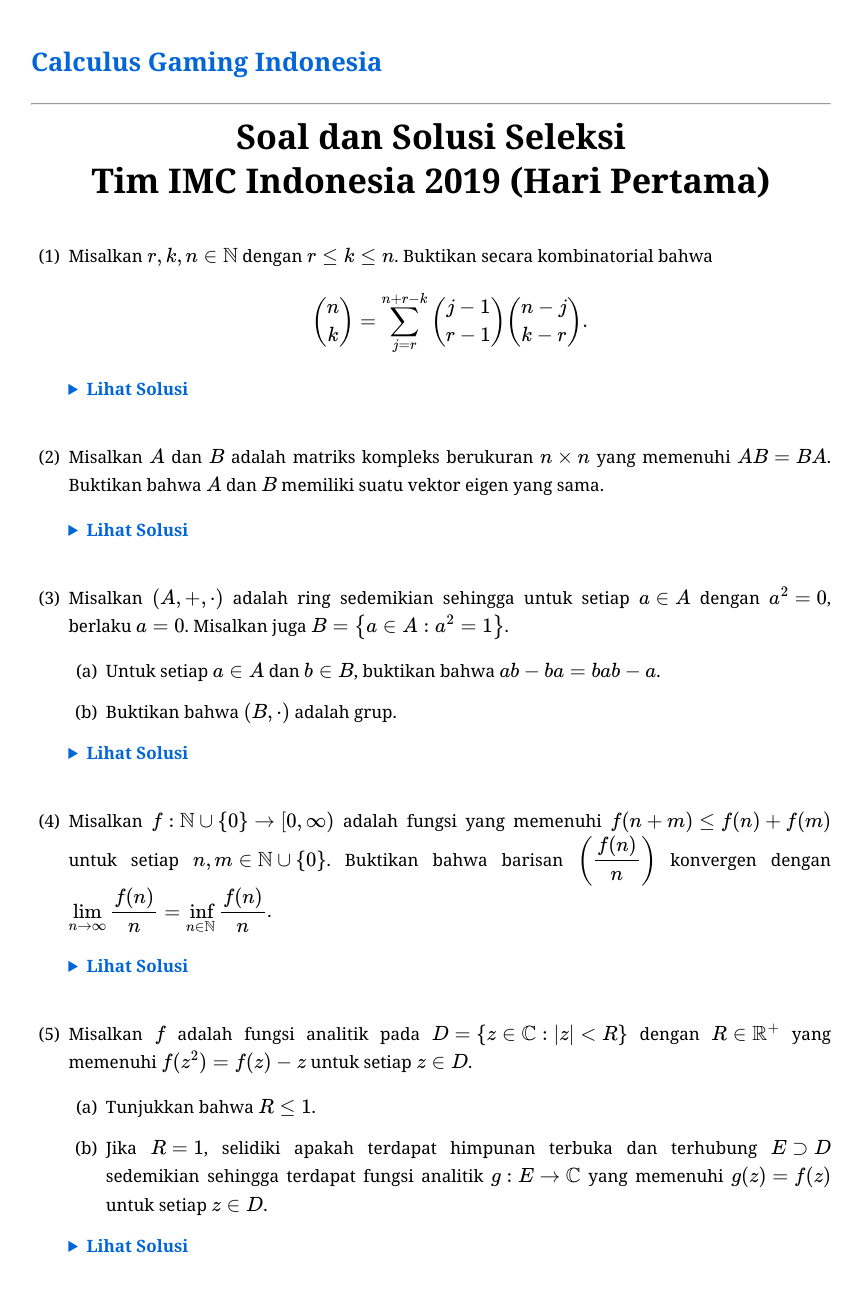
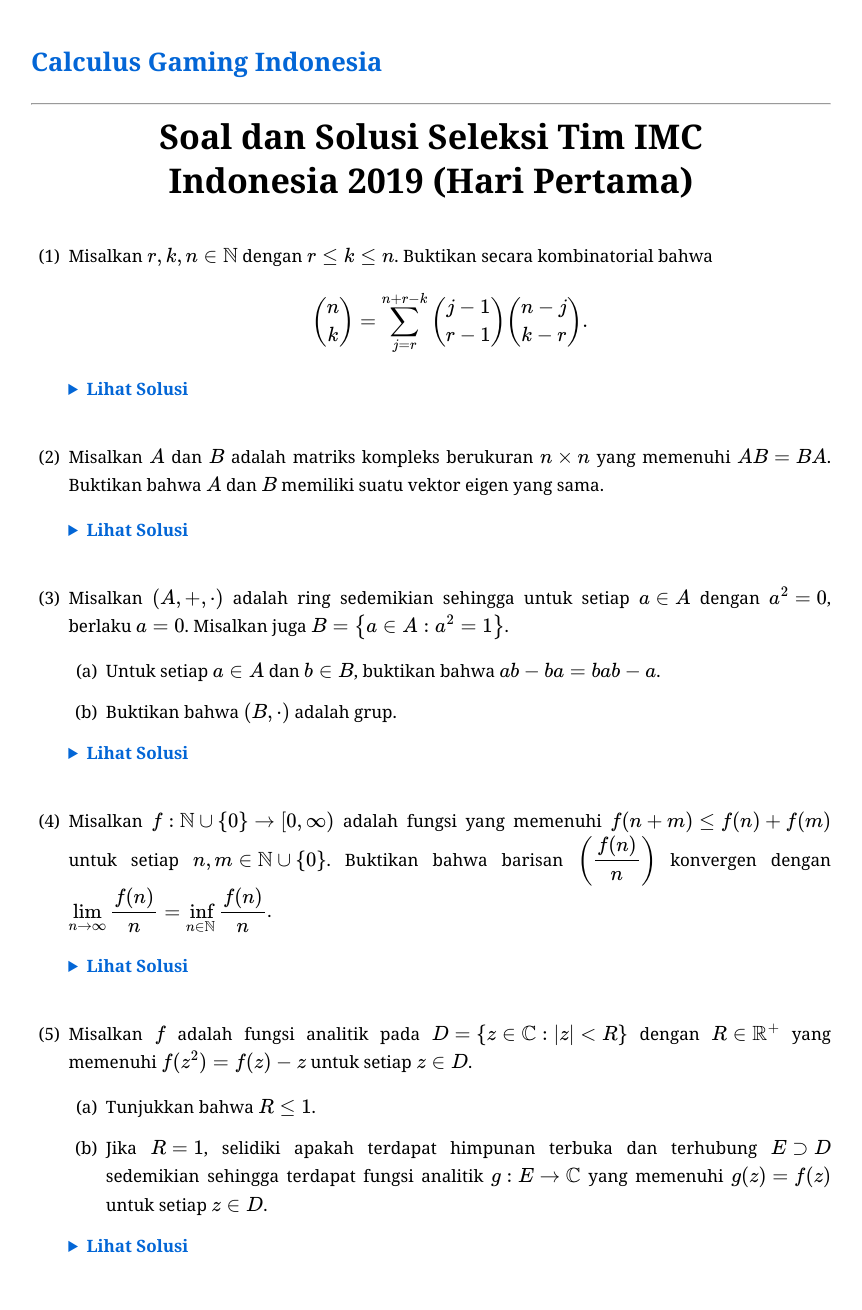
Before and after one commit to calculusgamingindonesia/calculusgamingindonesia.github.io, a Jekyll site: the page built from _posts/2026-07-02-sel-tim-imc-indo-19-1.md, in a window 1280 px wide. Shown: the whole page, without its empty margins (209-1071 px from the left). Built offline with Jekyll 4.4.1, drawn with Linux system fonts in a browser that asks for light colours; some web fonts are replaced.

Commit message:
Update 2026-07-02-sel-tim-imc-indo-19-1.md

```diff
--- a/_posts/2026-07-02-sel-tim-imc-indo-19-1.md
+++ b/_posts/2026-07-02-sel-tim-imc-indo-19-1.md
@@ -7,7 +7,7 @@ urutan: 201
 ---
 
 <div style="text-align: center; margin-bottom: 40px;">
-    <h1 style="margin: 0; line-height: 1.3;">Soal dan Solusi Seleksi <br> Tim IMC Indonesia 2019 (Hari Pertama)</h1>
+    <h1 style="margin: 0; line-height: 1.3;">Soal dan Solusi Seleksi Tim IMC <br> Indonesia 2019 (Hari Pertama)</h1>
 </div>
 
 1. Misalkan $r, k, n\in\mathbb{N}$ dengan $r\leq k\leq n$. Buktikan secara kombinatorial bahwa
```
